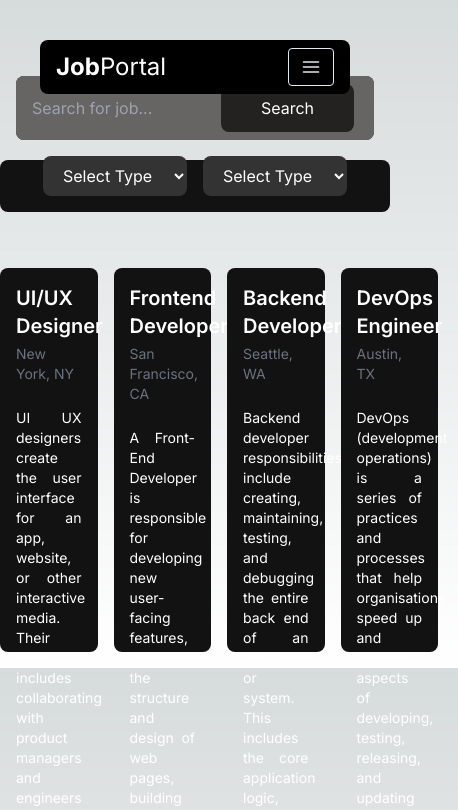
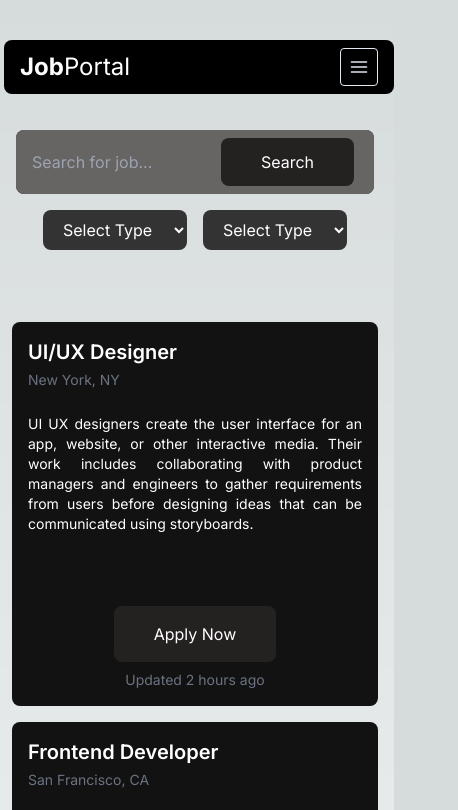
Before and after one commit to Amxn-2/JobPortal, a Next.js app: page / in a window 390 px wide. Shown: the top 810 px of the page, 458 px wide, since content can reach past the window. Built offline with nearby package versions, Linux system fonts and the light colour scheme.

Commit message:
Enhanced Responsiveness for all Screen Size

```diff
--- a/app/components/Jobs.tsx
+++ b/app/components/Jobs.tsx
@@ -33,17 +33,19 @@ const Jobs: React.FC = () => {
   ];
 
   return (
-    <div className="container mx-auto">
-      <div className="flex justify-between items-center py-4 space-x-4">
+    <div className="container mx-auto px-3">
+      <div className="flex flex-col md:flex-row py-4 space-y-4 md:space-y-0 md:space-x-4">
         {jobsData.map((job, index) => (
-          <div key={index} className="bg-[#121212] w-1/4 h-96 rounded-lg p-4 text-white flex flex-col justify-between">
+          <div key={index} className="bg-[#121212] w-full md:w-1/4 rounded-lg p-4 text-white">
             <div>
               <h2 className="text-xl font-semibold">{job.title}</h2>
               <p className="text-gray-500 text-sm mt-1">{job.location}</p>
-              <p className="my-6 text-sm text-justify">{job.description}</p>
+              <p className="mt-6 text-sm lg:text-justify md:text-center text-justify" style={{ height: '12rem', overflow: 'hidden' }}>
+                {job.description}
+              </p>
             </div>
-            <div className="flex flex-col justify-center mt-auto items-center">
-              <button className="py-3 px-10 rounded-lg border-none bg-[#242121] hover:bg-[#282727] transition-transform transform hover:scale-105 active:scale-95">
+            <div className="flex flex-col justify-center items-center mt-auto">
+              <button className="py-4 px-10 rounded-lg border-none bg-[#242121] hover:bg-[#282727] transition-transform transform hover:scale-105 active:scale-95">
                 <a href={job.applyLink}>Apply Now</a>
               </button>
               <div className="text-gray-500 text-sm mt-2">{job.updatedTime}</div>
--- a/app/components/Navbar.jsx
+++ b/app/components/Navbar.jsx
@@ -1,7 +1,7 @@
-"use client";
 import React, { useState } from "react";
 import NavLink from "../components/NavLink";
 import { FiMenu, FiX } from "react-icons/fi";
+
 const navLinks = [
   {
     title: "About",
@@ -25,7 +25,7 @@ const Navbar = () => {
   };
 
   return (
-    <nav className="fixed mx-auto rounded-lg top-10 left-10 right-10 z-10 bg-[#000000] bg-opacity-100">
+    <nav className="lg:fixed relative mx-auto rounded-lg top-10 lg:left-10 left-1 right-10 z-50 bg-[#000000] bg-opacity-100">
       <div className="flex container lg:py-4 flex-wrap items-center justify-between mx-auto px-4 py-2">
         <div className="text-white text-2xl md:text-5xl">
           <span style={{ fontWeight: "bold" }}>Job</span>Portal
@@ -33,7 +33,7 @@ const Navbar = () => {
         <div className="mobile-menu block md:hidden">
           <button
             onClick={toggleNavbar}
-            className="flex items-center px-3 py-2 border rounded border-slate-200 text-slate-200 hover:text-white hover:border-white"
+            className="flex items-center px-2 py-2 border border-slate-200 rounded text-slate-200 hover:text-white hover:border-white"
           >
             {navbarOpen ? (
               <FiX className="h-5 w-5" />
--- a/app/components/SearchBar.tsx
+++ b/app/components/SearchBar.tsx
@@ -14,7 +14,7 @@ const SearchBar: React.FC<SearchBarProps> = ({ onSearch }) => {
   };
 
   return (
-    <div className="mt-40 mb-10 ounded-lg bg-[#121212] p-4 h-auto md:h-72 flex flex-col justify-center rounded-lg items-center">
+    <div className="mt-40 mb-10 lg:bg-[#121212] p-4 h-auto md:h-72 sm:h-72 flex flex-col justify-center rounded-lg items-center">
       <div className="relative w-full md:w-[60rem] rounded-lg bg-[#333]" style={{ marginTop: '-100px' }}>
         <input
           type="text"
```
